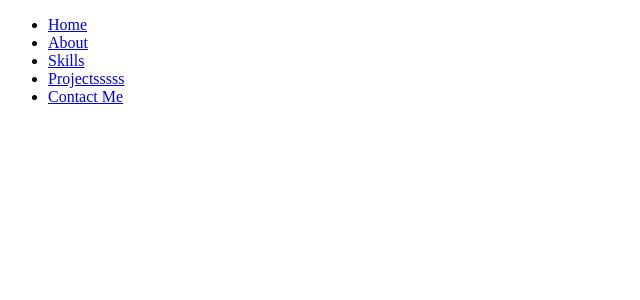
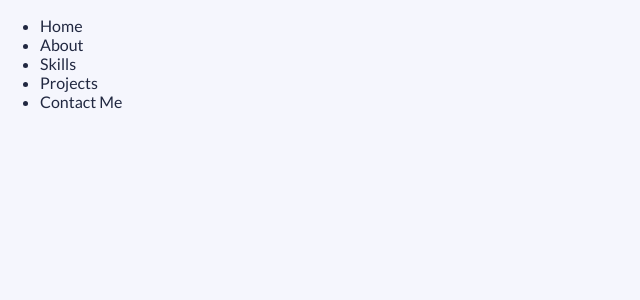
Before and after one commit to kishankrs/personal-portfolio, a React (Create React App) app in the folder personal-portfolio/: page / in a window 1280 px wide. Shown: the top 300 px of the page, without its empty margins (0-640 px from the left). Built offline with nearby package versions, Linux system fonts and the light colour scheme.

Commit message:
Landing section

```diff
--- a/personal-portfolio/src/App.css
+++ b/personal-portfolio/src/App.css
@@ -0,0 +1,25 @@
+.heading {
+  font-size: 2rem;
+  width: 100%;
+  text-align: center;
+  margin-bottom: 2rem;
+  /* opacity: 0; */
+}
+
+.text {
+  font-size: 1.2rem;
+  text-align: center;
+  opacity: 0;
+}
+
+@media only screen and (max-width: 1045px) {
+  .heading {
+    font-size: 1.5rem;
+    text-align: left;
+  }
+
+  .text {
+    font-size: 1rem;
+    text-align: left;
+  }
+}
--- a/personal-portfolio/src/components/LandingSection/LandingSection.jsx
+++ b/personal-portfolio/src/components/LandingSection/LandingSection.jsx
@@ -1,42 +1,40 @@
 import "./LandingSection.css";
 
 const LandingSection = () => {
-    return <section>
+  return (
+    <section>
       <header>
         <nav>
           <ul>
             <li>
-                        <a data-Scroll href= "#landing">
+              <a data-Scroll href="#landing">
                 Home
               </a>
             </li>
             <li>
-                        <a data-Scroll href= "#about">
+              <a data-Scroll href="#about">
                 About
               </a>
             </li>
             <li>
-                        <a data-Scroll href= "#skills">
+              <a data-Scroll href="#skills">
                 Skills
               </a>
             </li>
             <li>
-                        <a data-Scroll href= "#projects">
-                            Projectsssss
+              <a data-Scroll href="#projects">
+                Projects
               </a>
             </li>
             <li>
               <a href="mailto:kishankrs21@gmail.com">Contact Me</a>
-
-
             </li>
-
           </ul>
         </nav>
       </header>
       <main></main>
-        </section>;
-
+    </section>
+  );
 };
 
-export default LandingSection
+export default LandingSection;
--- a/personal-portfolio/src/index.css
+++ b/personal-portfolio/src/index.css
@@ -0,0 +1,17 @@
+@import url("https://fonts.googleapis.com/css2?family=Lato&display=swap");
+body {
+  font-family: "Lato", sans-serif;
+  background-color: #f5f6fd;
+  color: #212841;
+  margin: 0;
+  padding: 0;
+}
+
+a {
+  color: inherit;
+  text-decoration: none;
+}
+
+p {
+  margin: 0;
+}
```
Lines whose indentation alone changed are shown as unchanged.
